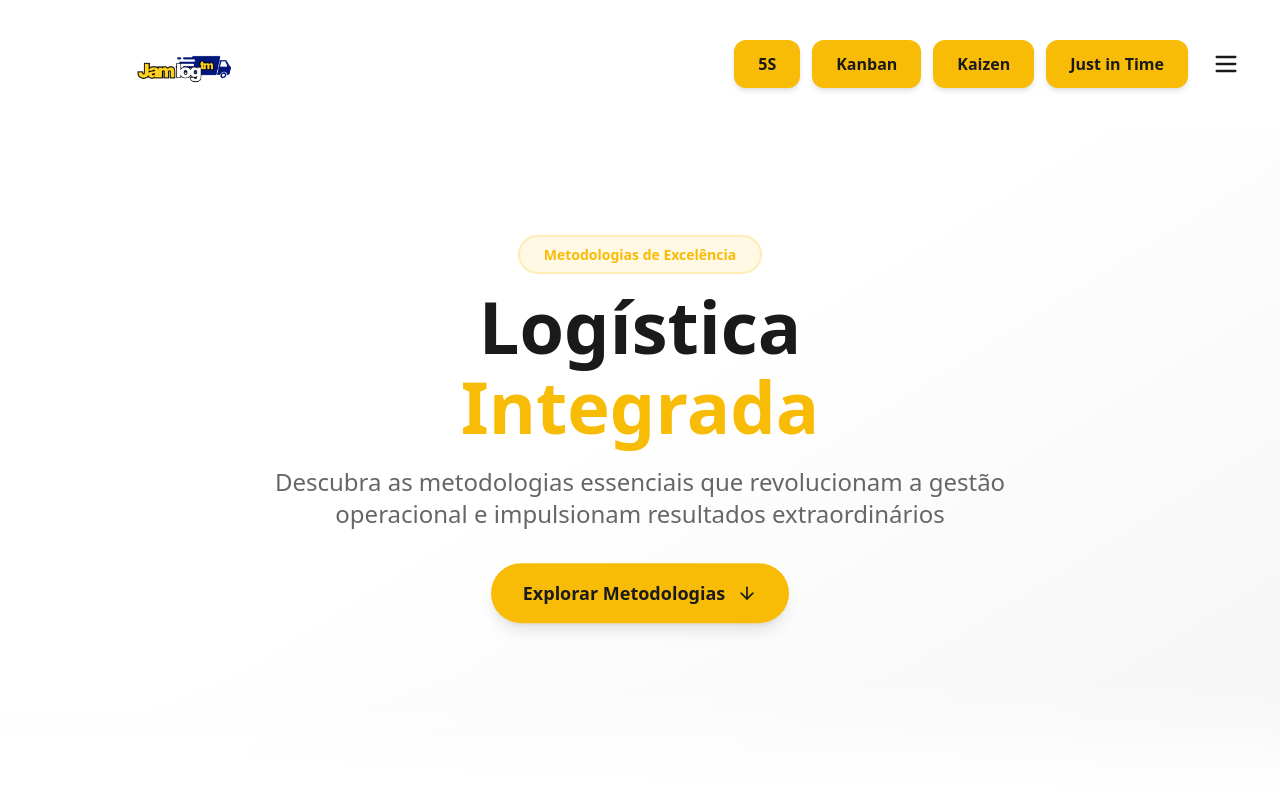
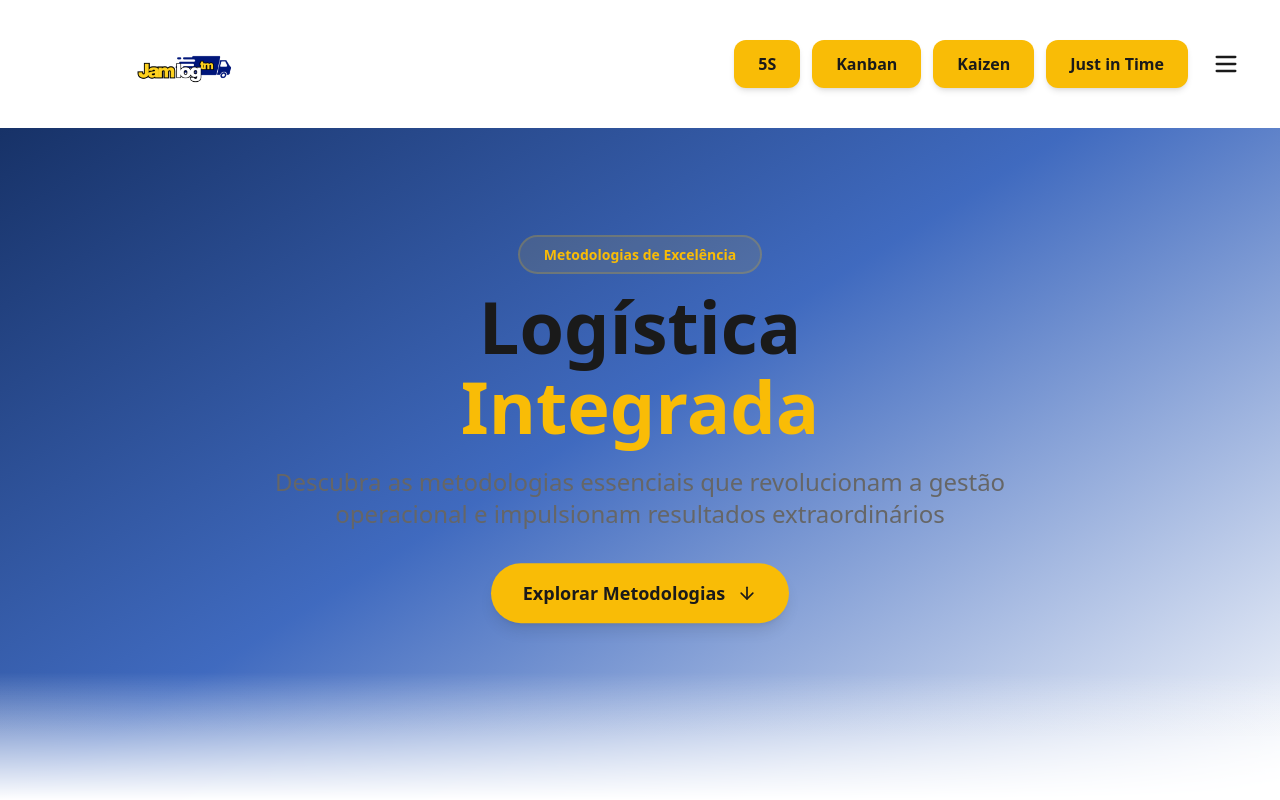
Before and after one commit to marcossilva9998vn-bit/supplychain-guide-pro, a React (Vite) app: page / in a window 1280 px wide. Shown: the top 800 px of the page. Built offline with nearby package versions, Linux system fonts and the light colour scheme; the HTML template or start-up script is replaced by a standard one.

Commit message:
Add gradient background to blog

```diff
--- a/src/components/Hero.tsx
+++ b/src/components/Hero.tsx
@@ -16,7 +16,7 @@ const Hero = () => {
   };
 
   return (
-    <section className="relative min-h-screen flex items-center justify-center bg-gradient-to-br from-background via-background to-muted pt-20">
+    <section className="relative min-h-screen flex items-center justify-center bg-gradient-to-br from-[hsl(220,70%,20%)] via-[hsl(220,50%,50%)] to-white pt-20">
       <div className="container mx-auto px-4 lg:px-8 text-center">
         <div className="animate-fade-in">
           <div className="inline-block mb-6">
--- a/src/index.css
+++ b/src/index.css
@@ -66,6 +66,9 @@ All colors MUST be HSL.
   }
 
   body {
-    @apply bg-background text-foreground;
+    @apply text-foreground;
+    background: linear-gradient(180deg, hsl(220, 70%, 20%) 0%, hsl(220, 50%, 50%) 50%, hsl(0, 0%, 100%) 100%);
+    background-attachment: fixed;
+    min-height: 100vh;
   }
 }
```
